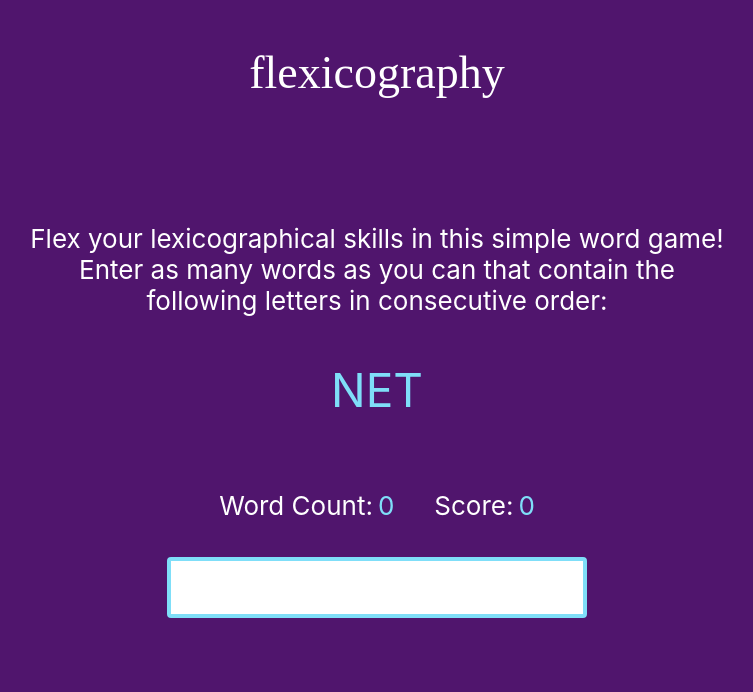
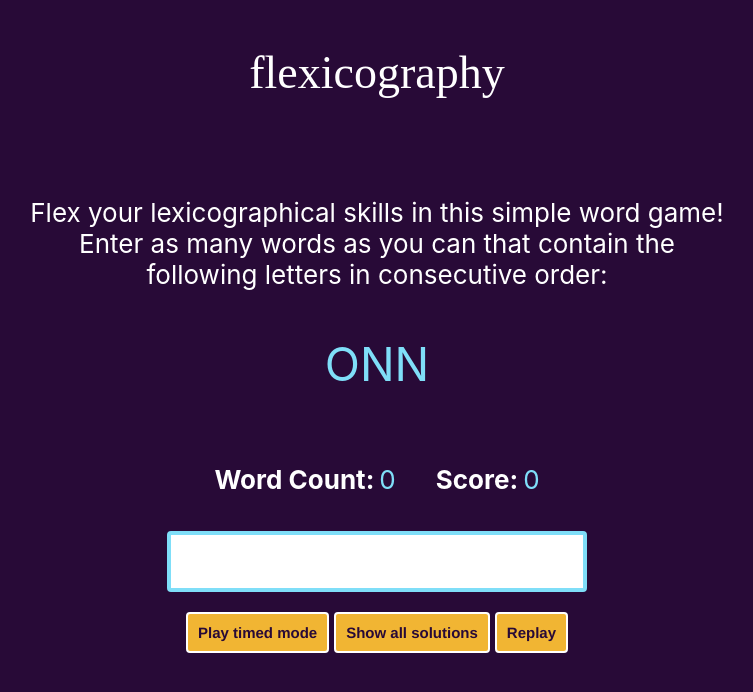
Before and after one commit to yunashin/flexicography, a React (Create React App) app: page / in a window 1280 px wide. Shown: the top 692 px of the page, without its empty margins (263-1016 px from the left). Built offline with nearby package versions, Linux system fonts and the light colour scheme.

Commit message:
add timer and solutions

```diff
--- a/src/App.css
+++ b/src/App.css
@@ -1,5 +1,6 @@
 :root {
-  --BACKGROUND: #50156d;
+  --BACKGROUND: #280a37;
+  --BUTTON: #f1b533;
   --COLUMBIA: #7fdef8;
 }
 
@@ -103,3 +104,29 @@
     font-size: 12px;
   }
 }
+
+.sm-button {
+  background-color: var(--BUTTON);
+  border: 2px solid white;
+  border-radius: 4px;
+  color: var(--BACKGROUND);
+  font-family: 'Helvetica Neue';
+  font-size: 15px;
+  font-weight: 600;
+  padding: 10px;
+  margin-top: 10px;
+}
+
+@media (max-width: 600px) {
+  .sm-button {
+    background-color: var(--BUTTON);
+    border: 1px solid white;
+    border-radius: 4px;
+    color: var(--BACKGROUND);
+    font-family: 'Helvetica Neue';
+    font-size: 10px;
+    font-weight: 600;
+    padding: 8px;
+    margin-top: 5px;
+  }
+}
--- a/src/index.css
+++ b/src/index.css
@@ -24,3 +24,12 @@ input[type=text]:focus {
   border: 4px solid #7fdef8;
   border-radius: 4px;
 }
+
+button:disabled {
+  background-color: #624b19;
+}
+
+button:hover {
+  background-color: #d5a132;
+  cursor: pointer;
+}
--- a/src/ts/components/Body.tsx
+++ b/src/ts/components/Body.tsx
@@ -1,23 +1,46 @@
-import { useState } from "react";
+import { useCallback, useEffect, useState } from "react";
 
 import { useDataContext } from "../context/DataContext";
 import { generateScore } from "../utils/generateScore";
+import FoundWords from "./FoundWords";
+import SolutionWords from "./SolutionWords";
 
 const Body = () => {
   const [input, setInput] = useState('');
+  const [showFoundWords, setShowFoundWords] = useState(true);
+  const [isTimedMode, setIsTimedMode] = useState(false);
+  const [isTimeUp, setIsTimeUp] = useState(false);
   const {
     fetched,
     foundWords,
     score,
+    secondsLeft,
     threeGram,
     wordCount,
     words,
     addFoundWord,
+    clearFoundWords,
+    setFetched,
     setScore,
+    setSecondsLeft,
     setWordCount,
   } = useDataContext();
 
-  const solutions = words.filter(word => word.includes(threeGram.toLowerCase()));
+  const solutions: string[] = words.filter(word => word.includes(threeGram.toLowerCase()));
+
+  const startTimer = useCallback(() => setTimeout(() => {
+    if (secondsLeft === 0) {
+      setIsTimeUp(true);
+    } else {
+      setSecondsLeft(secondsLeft - 1);
+    }
+  }, 1000), [secondsLeft, setSecondsLeft]);
+
+  useEffect(() => {
+    if (isTimedMode && !isTimeUp) {
+      startTimer();
+    }
+  }, [isTimedMode, isTimeUp, startTimer]);
 
   return (
     <div className="body">
@@ -27,18 +50,21 @@ const Body = () => {
       <div className="intro">
         Enter as many words as you can that contain the following letters in consecutive order:
       </div>
-      {fetched ? <p className='three-gram'>{threeGram}</p> : <p>Generating a three letter combination...</p>}
+      {fetched ? <p className='three-gram'>{threeGram}</p> : <p className="three-gram">...</p>}
       <span className='flex'>
-        <p className="right-space">Word Count:</p>
+        <p className="right-space"><b>Word Count:</b></p>
         <p className="columbia word-count">{wordCount}</p>
-        <p className="right-space">Score:</p>
+        <p className="right-space"><b>Score:</b></p>
         <p className="columbia">{score}</p>
       </span>
       <input
         autoFocus={true}
         onChange={({target: {value}}) => {
           const foundWord = value.toLowerCase();
-          if (solutions.includes(foundWord) && !foundWords.some(wordAndScore => wordAndScore.word === foundWord)) {
+          if (
+            solutions.includes(foundWord) &&
+            !foundWords.some(wordAndScore => wordAndScore.word === foundWord)
+          ) {
             const { totalScore, wordScore } = generateScore(score, foundWord);
             setInput('');
             setWordCount(wordCount + 1);
@@ -50,11 +76,47 @@ const Body = () => {
         }}
         type="text"
         value={input}
+        disabled={isTimeUp}
       />
-      {foundWords.length > 0 && (
-        <p>Found words</p>
-      )}
-      {foundWords.map(foundWord => <p className="found-word">{`${foundWord.word} (+${foundWord.score})`}</p>)}
+      <span className="flex">
+        <button className="sm-button right-space" onClick={() => {
+          setIsTimedMode(!isTimedMode);
+          clearFoundWords();
+          setScore(0);
+          setWordCount(0);
+          setIsTimeUp(false);
+          setSecondsLeft(60);
+          setShowFoundWords(true);
+        }}>
+          {isTimedMode ? 'Play without timer' : 'Play timed mode'}
+        </button>
+        <button
+          className="sm-button right-space"
+          disabled={isTimedMode && !isTimeUp}
+          onClick={() => setShowFoundWords(!showFoundWords)}
+          >
+          {showFoundWords ? 'Show all solutions' : 'Show found words'}
+        </button>
+        <button className="sm-button" onClick={() => {
+          setFetched(false);
+          setIsTimedMode(false);
+          clearFoundWords();
+          setScore(0);
+          setShowFoundWords(true);
+          setWordCount(0);
+          setIsTimeUp(false);
+          setSecondsLeft(60);
+        }}>
+          Replay
+        </button>
+      </span>
+      {isTimedMode &&
+        <span className="flex">
+          <p className="right-space"><b>Time left:</b></p>
+          <p>{`00:${secondsLeft < 10 ? '0' : ''}${secondsLeft}`}</p>
+        </span>
+      }
+      {showFoundWords ? <FoundWords /> : <SolutionWords solutions={solutions} />}
     </div>
   );
 }
--- /dev/null
+++ b/src/ts/components/FoundWords.tsx
@@ -0,0 +1,20 @@
+import { useDataContext } from "../context/DataContext";
+
+const FoundWords = () => {
+  const { foundWords } = useDataContext();
+
+  return (
+    <>
+      {foundWords.length > 0 && (
+        <p><b>Found words</b></p>
+      )}
+      {foundWords.map(foundWord =>
+        <p className="found-word">
+          {`${foundWord.word} (+${foundWord.score})`}
+        </p>
+      )}
+    </>
+  );
+}
+
+export default FoundWords;
--- /dev/null
+++ b/src/ts/components/SolutionWords.tsx
@@ -0,0 +1,25 @@
+import { generateScore } from "../utils/generateScore";
+
+const SolutionWords = ({ solutions }: { solutions: string[] }) => {
+  let totalScore = 0;
+  const wordsAndScores = solutions.map(solution => {
+    const { wordScore } = generateScore(0, solution);
+    totalScore += wordScore;
+    return { word: solution, score: wordScore };
+  }).sort((solutionA, solutionB) => solutionB.score - solutionA.score);
+
+  return (
+    <>
+      <p><b>{`Total possible score: ${totalScore}`}</b></p>
+      {wordsAndScores.map(solution => {
+        return (
+          <p className="found-word">
+            {`${solution.word} (+${solution.score})`}
+          </p>
+        )
+      })}
+    </>
+  )
+}
+
+export default SolutionWords;
--- a/src/ts/context/ActionTypes.ts
+++ b/src/ts/context/ActionTypes.ts
@@ -1,6 +1,8 @@
+export const CLEAR_FOUND_WORDS = 'CLEAR_FOUND_WORDS';
 export const ADD_FOUND_WORD = 'ADD_FOUND_WORD';
 export const SET_FETCHED = 'SET_FETCHED';
 export const SET_SCORE = 'SET_SCORE';
+export const SET_SECONDS_LEFT = 'SET_SECONDS_LEFT';
 export const SET_THREE_GRAM = 'SET_THREE_GRAM';
 export const SET_WORD_COUNT = 'SET_WORD_COUNT';
 export const SET_WORDS = 'SET_WORDS';
--- a/src/ts/context/DataContext.ts
+++ b/src/ts/context/DataContext.ts
@@ -3,6 +3,7 @@ import { createContext, useContext } from "react";
 export interface DataState {
   fetched: boolean;
   foundWords: {word: string, score: number}[];
+  secondsLeft: number;
   score: number;
   threeGram: string;
   wordCount: number;
@@ -11,7 +12,9 @@ export interface DataState {
 
 export interface DataContent extends DataState {
   addFoundWord: (word: string, score: number) => void;
+  clearFoundWords: () => void;
   setFetched: (fetched: boolean) => void;
+  setSecondsLeft: (secondsLeft: number) => void;
   setScore: (score: number) => void;
   setThreeGram: (threeGram: string) => void;
   setWordCount: (wordCount: number) => void;
@@ -22,12 +25,15 @@ export const DataContext = createContext<DataContent>({
   fetched: false,
   foundWords: [],
   score: 0,
+  secondsLeft: 60,
   threeGram: '',
   wordCount: 0,
   words: [],
   addFoundWord: () => {},
+  clearFoundWords: () => {},
   setFetched: () => {},
   setScore: () => {},
+  setSecondsLeft: () => {},
   setThreeGram: () => {},
   setWordCount: () => {},
   setWords: () => {},
--- a/src/ts/context/DataProvider.tsx
+++ b/src/ts/context/DataProvider.tsx
@@ -4,13 +4,14 @@ import { DataContext } from "./DataContext";
 // @ts-expect-error not TS
 import dictionary from '../../txt/dictionary.txt';
 import { DataReducer } from "./DataReducer";
-import { ADD_FOUND_WORD, SET_FETCHED, SET_SCORE, SET_THREE_GRAM, SET_WORDS, SET_WORD_COUNT } from "./ActionTypes";
+import { ADD_FOUND_WORD, CLEAR_FOUND_WORDS, SET_FETCHED, SET_SCORE, SET_SECONDS_LEFT, SET_THREE_GRAM, SET_WORDS, SET_WORD_COUNT } from "./ActionTypes";
 import { getRandomInt } from "../utils/getRandomInt";
 
 const initialState = {
   fetched: false,
   foundWords: [],
   score: 0,
+  secondsLeft: 60,
   threeGram: '',
   wordCount: 0,
   words: [],
@@ -23,12 +24,20 @@ export const DataProvider = ({ children }: { children: ReactElement }): ReactEle
     dispatch({ type: ADD_FOUND_WORD, word, score });
   }, []);
 
+  const clearFoundWords = useCallback(() => {
+    dispatch({ type: CLEAR_FOUND_WORDS });
+  }, []);
+
   const setFetched = useCallback((fetched: boolean) => {
     dispatch({ type: SET_FETCHED, value: fetched });
   }, []);
 
   const setScore = useCallback((score: number) => {
     dispatch({ type: SET_SCORE, value: score });
+  }, []);
+
+  const setSecondsLeft = useCallback((secondsLeft: number) => {
+    dispatch({ type: SET_SECONDS_LEFT, value: secondsLeft });
   }, []);
 
   const setThreeGram = useCallback((threeGram: string) => {
@@ -66,12 +75,15 @@ export const DataProvider = ({ children }: { children: ReactElement }): ReactEle
     fetched: state.fetched,
     foundWords: state.foundWords,
     score: state.score,
+    secondsLeft: state.secondsLeft,
     threeGram: state.threeGram,
     wordCount: state.wordCount,
     words: state.words,
     addFoundWord,
+    clearFoundWords,
     setFetched,
     setScore,
+    setSecondsLeft,
     setThreeGram,
     setWordCount,
     setWords,
```
Also changed, not shown: src/ts/context/DataReducer.ts (+15 -1 lines), src/txt/dictionary.txt. Lines whose indentation alone changed are shown as unchanged.
